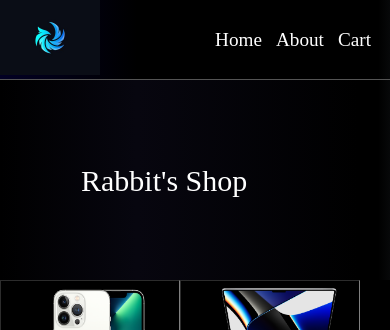
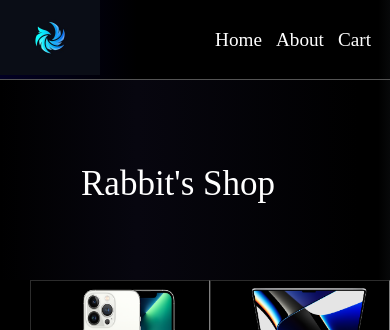
Before and after one commit to snoorabbits69/E-commerce-site, a React (Vite) app: page / in a window 390 px wide. Shown: the top 330 px of the page. Built offline with nearby package versions, Linux system fonts and the light colour scheme; a web font is replaced by a local one.

Commit message:
Update index.css

```diff
--- a/src/index.css
+++ b/src/index.css
@@ -166,7 +166,7 @@
 }
 .addtocart{
   border-radius: 10%;
-  height:5vh;
+height:5vh;
   width:10vw;
   font-size:medium;
   background-color: rgb(31, 31, 31);
@@ -231,10 +231,11 @@
   grid-template-columns: repeat(2,180px);
   font-size: smaller;
   align-items: center;
+padding-left:30px;
 
 }
 .hometitle{
-  font-size: 30px;
+  font-size: 35px;
   height: 200px;
   overflow-x: hidden;
 }
@@ -251,4 +252,8 @@
 .addtocart:hover{
   width: fit-content;
 }
+.cart{
+ padding-left:18%;
+
 }
+}
```
